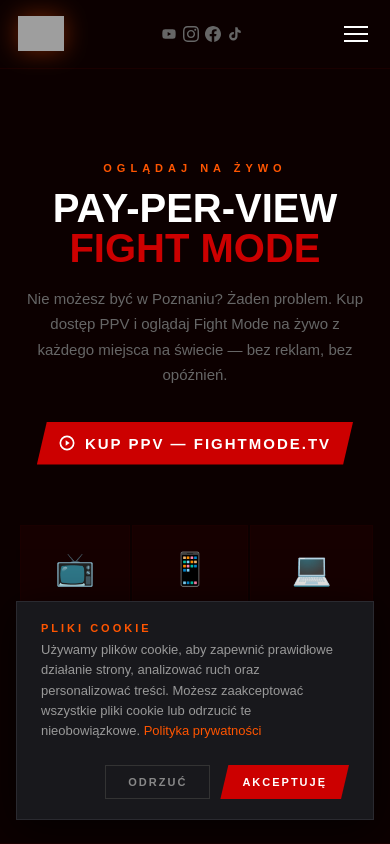
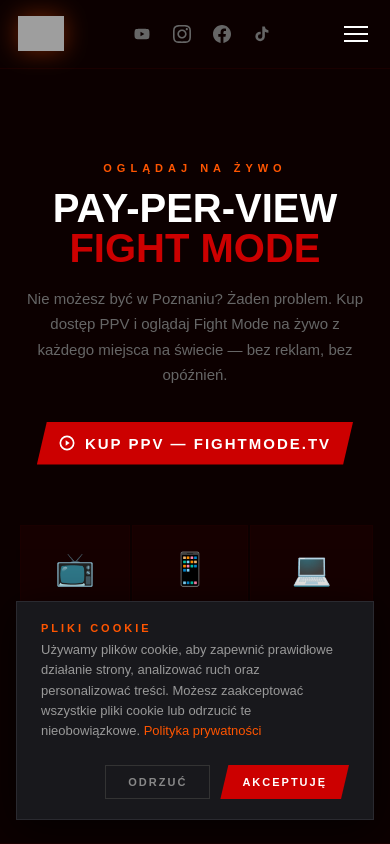
Before and after one commit to inca1122/Fight-mode, a React (Vite) app: page /Fight-mode/ppv in a window 390 px wide. Shown: the top 844 px of the page. Built offline with nearby package versions, Linux system fonts and the light colour scheme; grey boxes are pictures that could not be loaded.

Commit message:
Increase mobile nav social icon gap and tap area

```diff
--- a/src/index.css
+++ b/src/index.css
@@ -194,8 +194,9 @@ a{text-decoration:none;color:inherit}
   .section{padding:54px 18px}
   .nav{padding:0 18px}
   .hbg{display:flex}
-  .nav__soc{display:flex;gap:6px}
-  .nav__soc a svg{width:16px;height:16px}
+  .nav__soc{display:flex;gap:14px}
+  .nav__soc a{padding:4px}
+  .nav__soc a svg{width:18px;height:18px}
   .btn-nb{display:none}
   .news-grid{grid-template-columns:1fr}
   .fighters-grid{grid-template-columns:repeat(2,1fr)}
```
